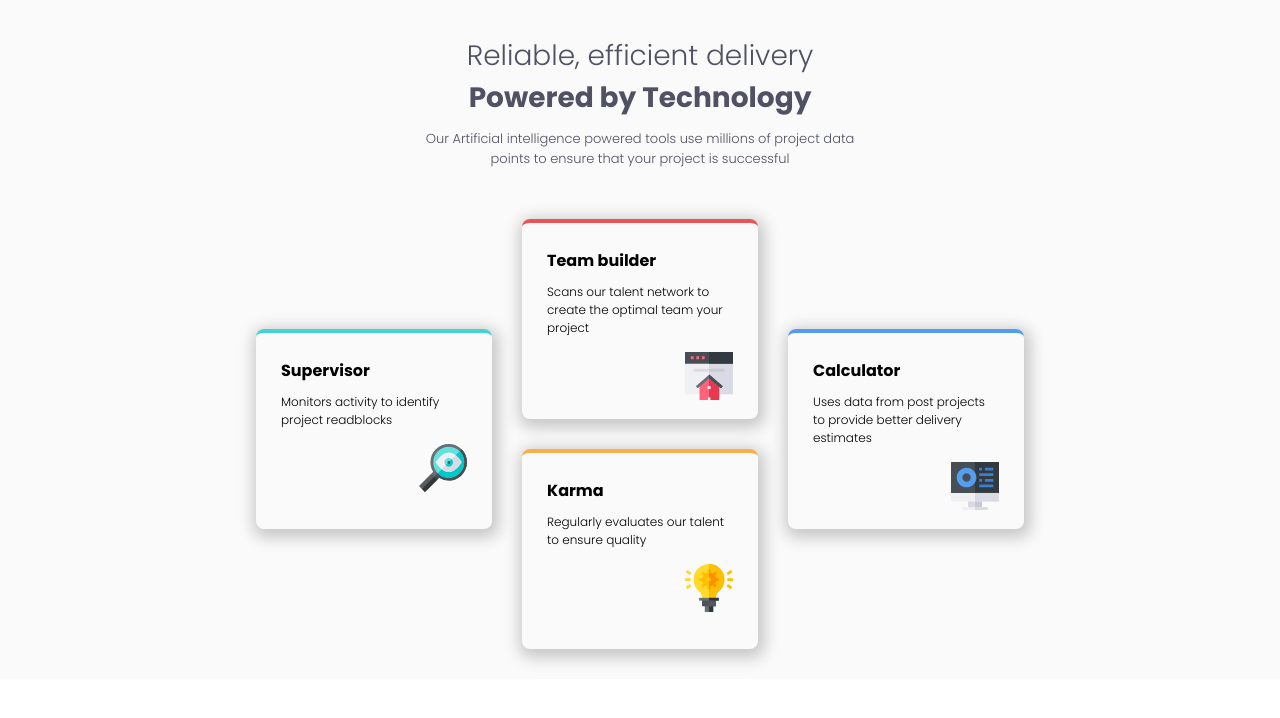
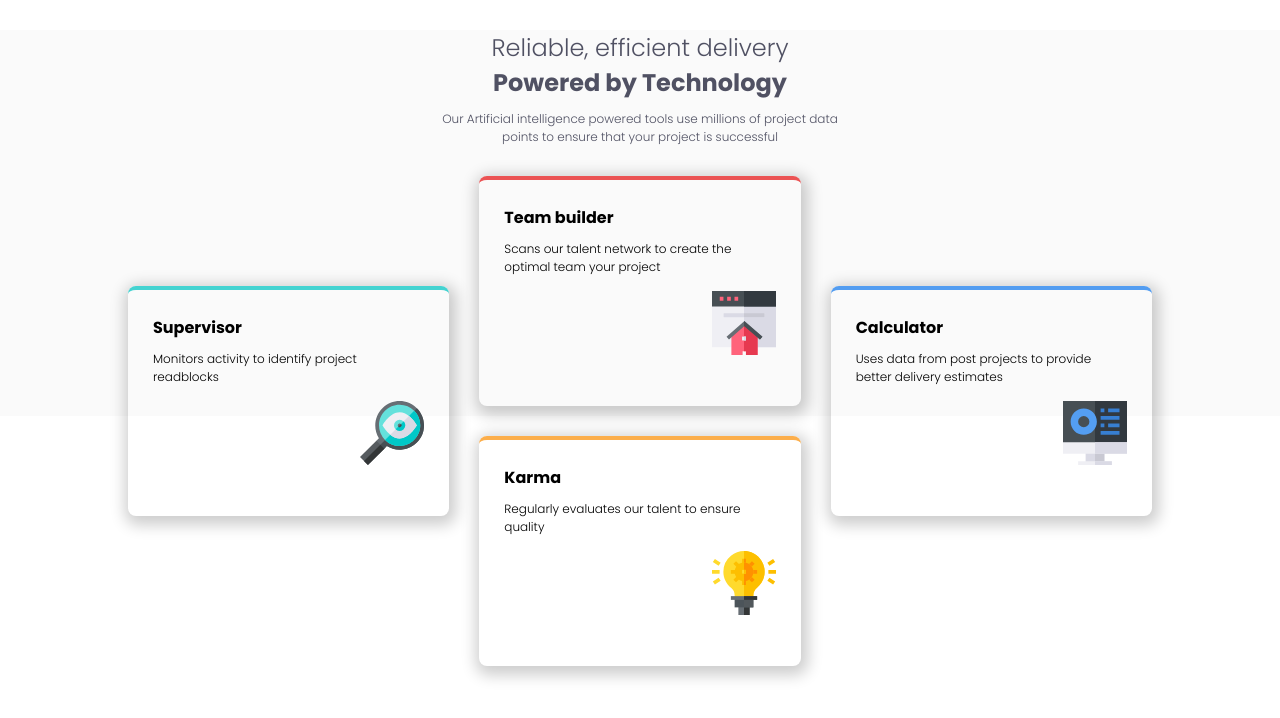
Before and after one commit to Segnities/four-card-feature-section, a website: page index.html in a window 1280 px wide. Drawn offline with Linux system fonts and the light colour scheme.

Commit message:
~after i match the design compration

```diff
--- a/assets/css/card.css
+++ b/assets/css/card.css
@@ -4,14 +4,14 @@
   align-content: flex-start;
   justify-items: center;
   grid-template-columns: 1fr 1fr 1fr;
-  grid-template-rows: 150px 1fr 150px;
+  grid-template-rows: 80px 80px 80px;
   column-gap: 30px;
-  margin-top: 50px;
+  margin-top: 30px;
 }
 
 .card {
   width: 100%;
-  height: 200px;
+  height: 230px;
   display: flex;
   flex-direction: column;
   padding: 25px;
@@ -36,15 +36,11 @@
   align-self: flex-end;
 }
 
-.card-image img {
-  width: 48px;
-  height: 48px;
-}
-
 .grid-item-supervisor {
   grid-row: 2;
   border-top: 4px solid #44d3d1;
-  margin-top: -40px;
+  margin-top: 30px;
+
 }
 
 .grid-item-team-builder {
@@ -56,14 +52,17 @@
   grid-column: 2;
   grid-row: 3;
   border-top: 4px solid #fcae4b;
-  margin-top: -80px;
+  margin-top: 100px;
+
 }
 
 .grid-item-calculator {
   grid-column: 3;
   grid-row: 2;
   border-top: 4px solid #539df1;
-  margin-top: -40px;
+  margin-top: 30px;
+
+
 }
 
 @media (max-width: 920px) {
@@ -86,4 +85,9 @@
   .grid-item-calculator {
     margin-top: 0px;
   }
+
+  .card-image img {
+    width: 48px;
+    height: 48px;
+  }
 }
--- a/assets/css/main.css
+++ b/assets/css/main.css
@@ -1,17 +1,17 @@
-@import url('https://fonts.googleapis.com/css2?family=Poppins:wght@100;300;400;500;600;700;800;900&display=swap');
+@import url("https://fonts.googleapis.com/css2?family=Poppins:wght@100;300;400;500;600;700;800;900&display=swap");
 
 * {
   margin: 0;
   padding: 0;
   box-sizing: border-box;
-    font-family: 'Poppins', Arial, Helvetica, sans-serif;
+  font-family: "Poppins", Arial, Helvetica, sans-serif;
 }
 
 .app {
   width: 100%;
-    padding-top: 35px;
-    padding-left: 20%;
-    padding-right: 20%;
+  margin-top: 30px;
+  padding-left: 10%;
+  padding-right: 10%;
   background-color: #fafafa;
   display: flex;
   flex-direction: column;
--- a/assets/css/title.css
+++ b/assets/css/title.css
@@ -11,12 +11,12 @@
 }
 
 .title-key-words {
-    font-size: 28px;
+    font-size: 24px;
     font-weight: 300;
 }
 
 .title-powered {
-    font-size: 28px;
+    font-size: 24px;
     font-weight: 700;
 }
 
@@ -24,7 +24,7 @@
     width: 430px;
     min-width: 200px;
     text-align: center;
-    font-size: 13px;
+    font-size: 12px;
     font-weight: 300;
     margin-top: 10px;
 }
```
Lines whose indentation alone changed are shown as unchanged.
